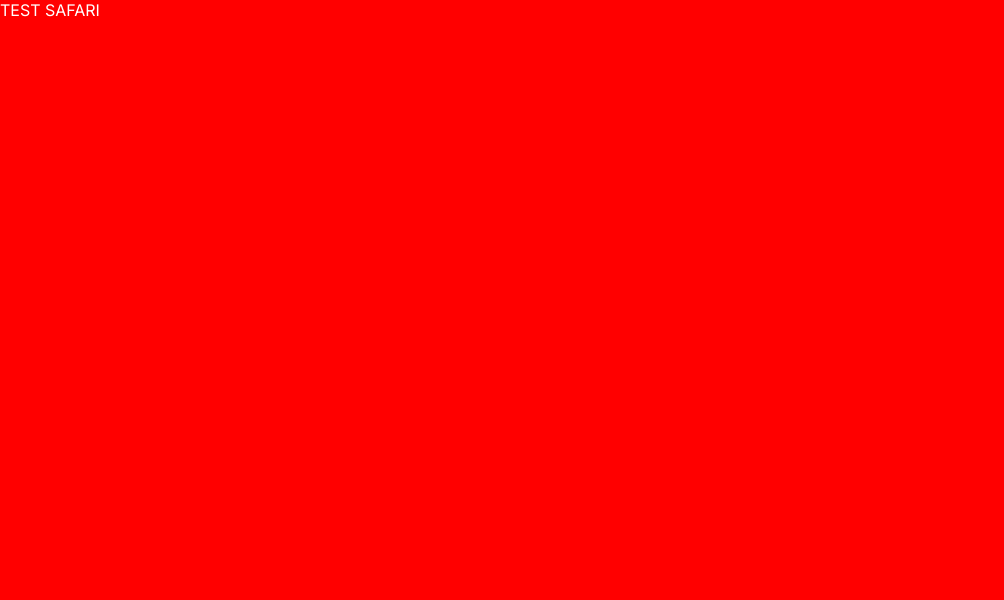
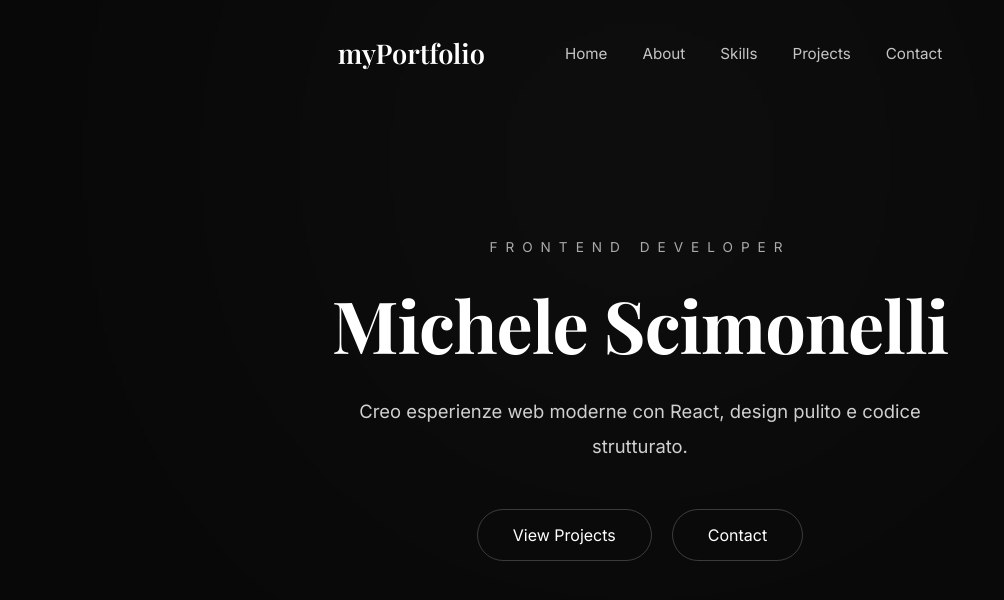
Before and after one commit to maicol080/myPortfolio, a React (Vite) app: page / in a window 1280 px wide. Shown: the top 600 px of the page, without its empty margins (0-1004 px from the left). Built offline with nearby package versions, Linux system fonts and the light colour scheme.

Commit message:
test safari hero

```diff
--- a/src/App.jsx
+++ b/src/App.jsx
@@ -1,17 +1,28 @@
 import "./App.css";
+
+import Navbar from "./components/Navbar";
+import Hero from "./components/Hero";
+
 
 function App() {
 
   return (
-    <div style={{
-      color: "white",
-      background: "red",
-      height: "100vh"
-    }}>
-      TEST SAFARI
+
+    <div className="page">
+
+      <Navbar />
+
+      <main>
+
+        <Hero />
+
+      </main>
+
     </div>
+
   );
 
 }
 
+
 export default App;
```
